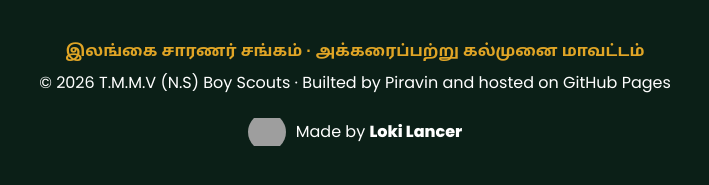
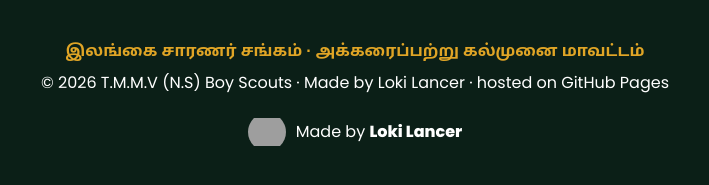
Before and after one commit to lokilancer/T.M.M.V-Boy-Scouts-Website, a plain HTML site: page index.html in a window 1280 px wide. Shown: the part 6985-7170 px from the top of the page, 285-994 px from the left. Drawn offline with Linux system fonts and the light colour scheme; grey boxes are pictures that could not be loaded.

Commit message:
Correct creator credit to Loki Lancer

```diff
--- a/index.html
+++ b/index.html
@@ -192,7 +192,7 @@
 
 <footer>
   <p class="tamil">இலங்கை சாரணர் சங்கம் · அக்கரைப்பற்று கல்முனை மாவட்டம்</p>
-  <p>© <span id="year"></span> T.M.M.V (N.S) Boy Scouts · Builted by Piravin and hosted on GitHub Pages</p>
+  <p>© <span id="year"></span> T.M.M.V (N.S) Boy Scouts · Made by Loki Lancer · hosted on GitHub Pages</p>
   <div style="display:flex;align-items:center;justify-content:center;gap:10px;padding:12px"><img src="https://raw.githubusercontent.com/lokilancer/TMMV-ROBOTICS/main/assets/loki-lancer-horse.svg" alt="Loki Lancer horse logo" width="38" height="38" style="object-fit:contain;border-radius:50%"> <span>Made by <strong>Loki Lancer</strong></span></div>
 </footer>
 
```
